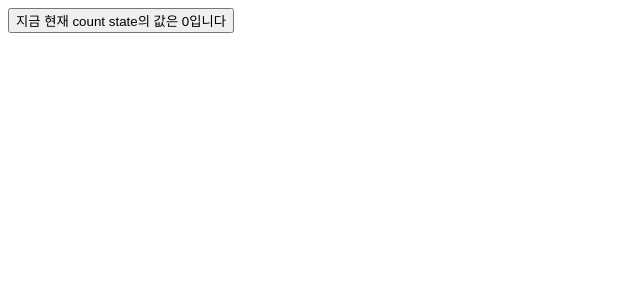
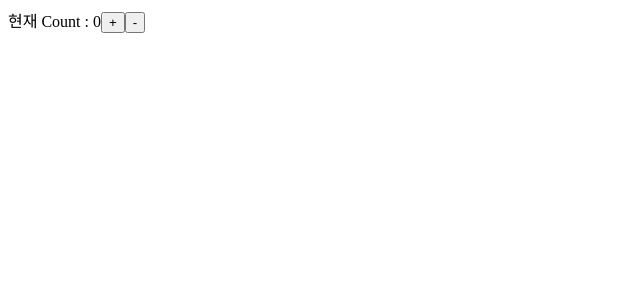
Before and after one commit to gony0723-ops/react-01-todo, a React (Vite) app: page / in a window 1280 px wide. Shown: the top 300 px of the page, without its empty margins (0-640 px from the left). Built offline with nearby package versions, Linux system fonts and the light colour scheme.

Commit message:
+와 -기능 버튼으로 변경

```diff
--- a/src/App.jsx
+++ b/src/App.jsx
@@ -1,24 +1,17 @@
 import {useState} from "react";
 
 function App() {
-    // useState() 리액트 측
-    // react가 이 컴포넌트가 화면에 떠있는 동안 유지하며 감시하는 특수 변수를 만들어내는
-    // 매개변수로서 userState(초기값)
-    // 그렇게 해서 array를 리턴하는데 그 모양은 [state변수, state변수를 바꿀 수 있는 함수]
+
     const [count, setCount] = useState(0);
 
-    // 사용자가 버튼을 클릭하는 순간, count에 현재값+1 하는 계산을 시켜야 됨
-
-    function addCount() {
-        setCount(count + 1);
-        //리턴이 필요 없음. 왜?
-        // count의 값을이 함수는 바꿔줄 것이고,
-        // count는 state이므로, 값만 바뀌면 리액트가 알아서 화면을 다시 그릴거니까
-    }
-
-    // 어떠한 태그든지, onClick이라는 속성을 사용할 수 있고
-    // 말 그대로 "이 태그가 클릭되는 순간" 집어넣은 함수가 실행됨
-    return <button onClick={() => {}}>지금 현재 count state의 값은 {count}입니다</button>;
+    return (
+        <div>
+            현재 Count : {count}
+            <button onClick={() => setCount(count + 1)}>+</button>
+                <button onClick={() => setCount(count - 1)}>-</button>
+        </div>
+    );
 }
 
+
 export default App;
```
